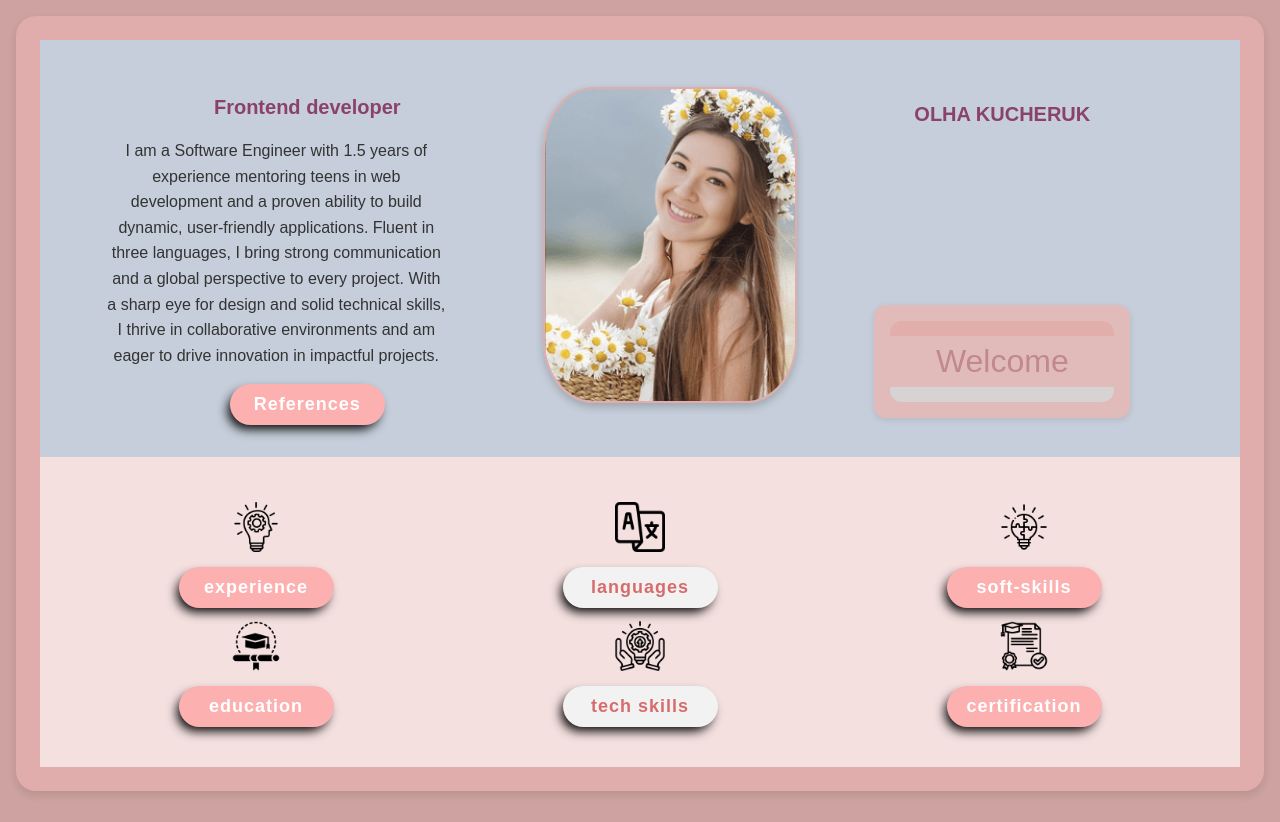
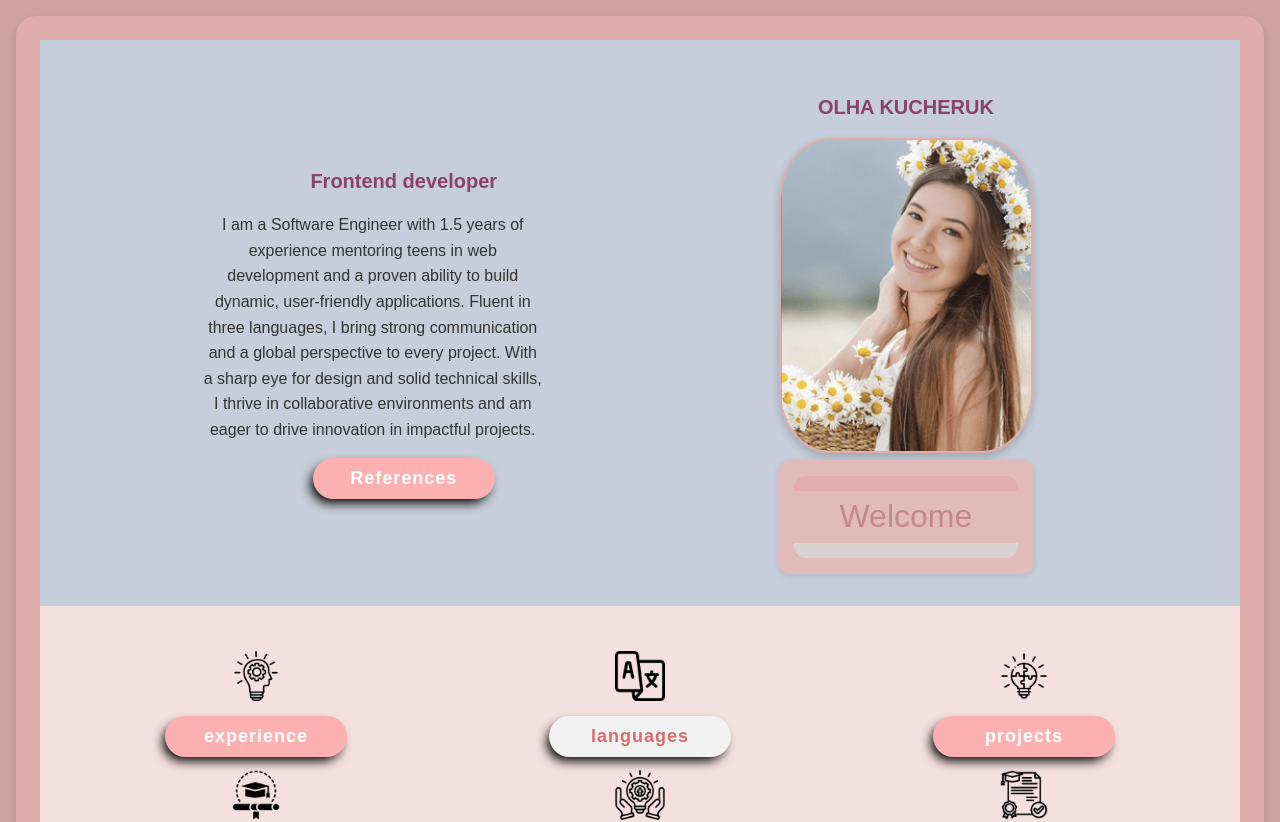
Before and after one commit to Olha36/portfolio, a React (Vite) app: page /home in a window 1280 px wide. Shown: the top 822 px of the page. Built offline with nearby package versions, Linux system fonts and the light colour scheme.

Commit message:
update layout

```diff
--- a/src/components/Card2.tsx
+++ b/src/components/Card2.tsx
@@ -24,14 +24,14 @@ export default function Card2() {
             </p>
             <button className='button button-pink'>References</button>
           </div>
-          <div className='pics'>
+          {/* <div className='pics'>
             <img src={img1} alt='' />
-          </div>
+          </div> */}
           <div className='about-right'>
             <h3>OLHA KUCHERUK</h3>
-            {/* <div className='pics'>
+            <div className='pics'>
               <img src={img1} alt='' />
-            </div> */}
+            </div>
             <div className='welcome'>
               <div className='welcome-top'></div>
               <p>Welcome</p>
@@ -59,13 +59,13 @@ export default function Card2() {
               </div>
               <div className='tech-skills grid'>
                 <img src={techSkills} alt='' />
-                <button className='button button-white'>tech skills</button>
+                <button className='button button-white'>tech/soft skills</button>
               </div>
             </div>
             <div className='info-right'>
               <div className='soft-skills grid'>
                 <img src={softSkills} alt='' />
-                <button className='button button-pink'>soft-skills</button>
+                <button className='button button-pink'>projects</button>
               </div>
               <div className='certifications grid'>
                 <img src={certificate} alt='' />
--- a/src/css/card.css
+++ b/src/css/card.css
@@ -37,9 +37,6 @@
 .about-left {
   width: 40%;
   max-width: 25rem;
-}
-.about-right h3 {
-    margin-bottom: 11rem;
 }
 
 .card-about p {
@@ -127,7 +124,7 @@
 
   .button {
     display: inline-block;
-    width: 155px;
+    width: 182px;
     height: 41px;
     padding: 10px 20px;
     border-radius: 50px; /* Fully rounded edges */
```
